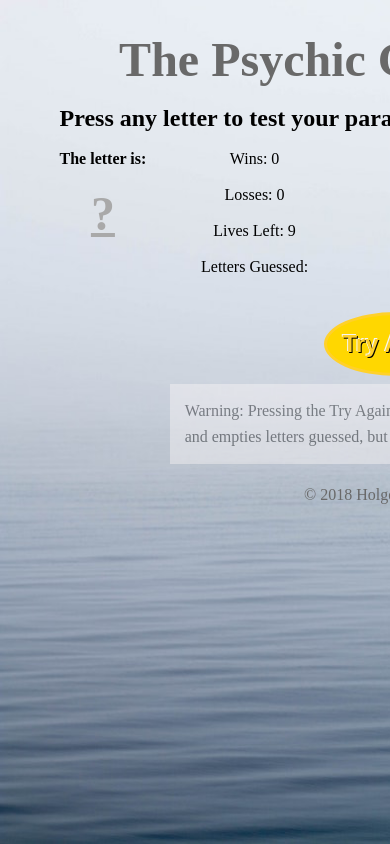
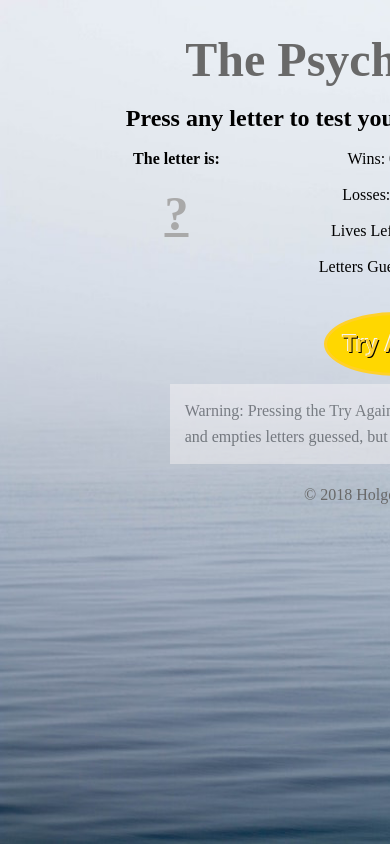
Before and after one commit to Holgermueller/PsychicGame, a website: page index.html in a window 390 px wide. Shown: the top 844 px of the page. Drawn offline with Linux system fonts and the light colour scheme.

Commit message:
some styling

```diff
--- a/assets/styles/styles.less
+++ b/assets/styles/styles.less
@@ -72,22 +72,22 @@ html, body {
     }
 
     .header {
-        margin-left: 11%;
+        margin-left: 20%;
         margin-bottom: 0;
     }
 
     .h2 {
-        margin: 0 0 0 7%;
+        margin: 0 0 0 16%;
         text-align: initial;
     }
 
     .letter-container {
-        margin-left: 7%;
+        margin-left: 17%;
         float: left;
     }
 
     .score-board {
-        margin-left: 21%;
+        margin-left: 37%;
     }
 }
 
```
Also changed, not shown: assets/styles/styles.css.
